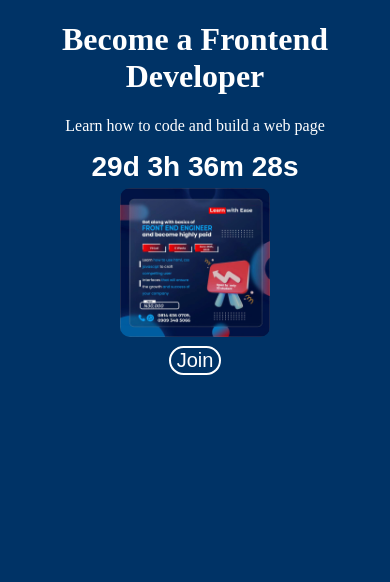
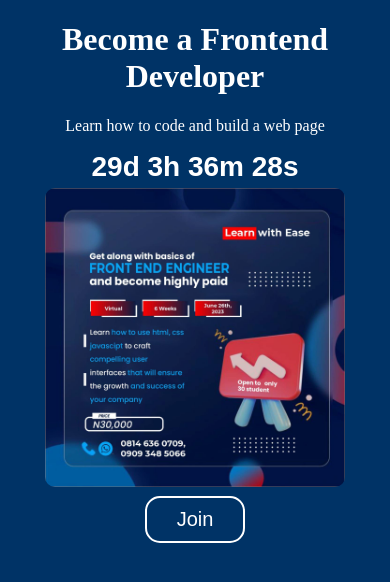
Before and after one commit to Japhetaline/Learn_with_ease, a plain HTML site: page index.html in a window 390 px wide. Drawn offline with Linux system fonts and the light colour scheme.

Commit message:
second commit

```diff
--- a/style.css
+++ b/style.css
@@ -36,12 +36,9 @@ button{
     font-size: 30px;
     margin-top: 5px;
     color: #FFF;
+    padding: 10px 30px;
 }
 
-/* a{
-    color: #FFF;
-    padding: 0 1rem;
-} */
 
 /* Media Queries for Mobile Devices */
 
@@ -59,8 +56,8 @@ button{
     }
 
     img {
-        max-width: 100%;
-        height: auto;
+        max-width: 90%;
+        height: 40%;
         border-radius: 10px;
     }
 
@@ -68,3 +65,12 @@ button{
         font-size: 20px;
     }
 }
+
+@media (max-width: 474px) {
+    img{
+        width: 80%;
+    height: 40%;
+    border-radius: 10px;
+    margin-top: 5px;
+    }
+}
```
